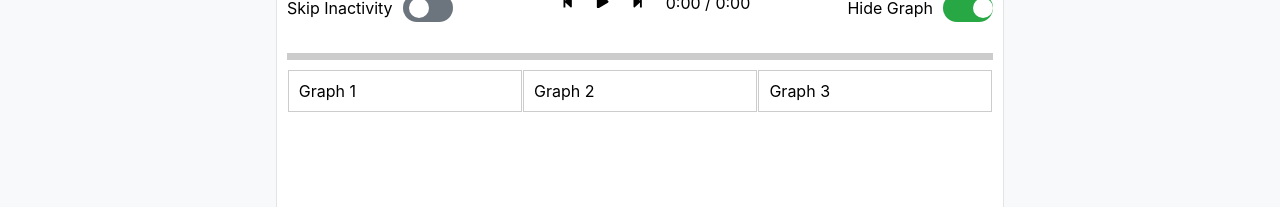
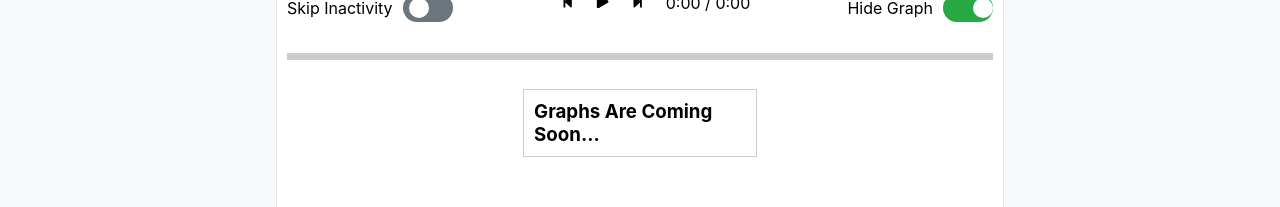
Before and after one commit to Krunal750/crash-logs, a React (Create React App) app: page / in a window 1280 px wide. Shown: the part 532-739 px from the top of the page. Built offline with nearby package versions, Linux system fonts and the light colour scheme.

Commit message:
Update VideoPlayer.js
update graphs

```diff
--- a/src/components/VideoPlayer.js
+++ b/src/components/VideoPlayer.js
@@ -121,11 +121,13 @@ const VideoPlayer = () => {
           </div>
         )}
       </div>
+      <div className='abovegraph'><span></span></div>
       {showGraph && (
         <div className="graphs">
-          <div className="graph">Graph 1</div>
+          {/* <div className="graph">Graph 1</div>
           <div className="graph">Graph 2</div>
-          <div className="graph">Graph 3</div>
+          <div className="graph">Graph 3</div> */}
+          <h3 className='graph'>Graphs Are Coming Soon...</h3>
         </div>
       )}
     </div>
```
